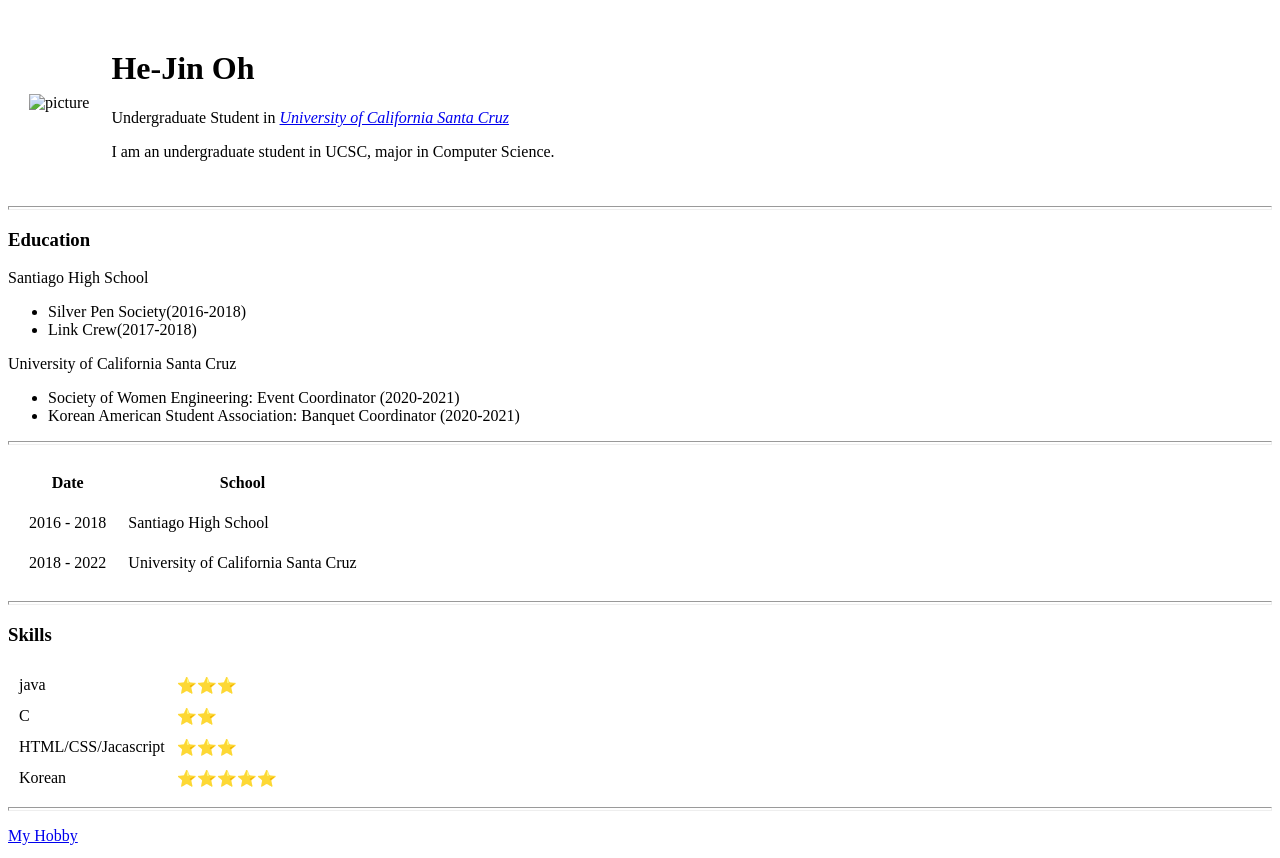
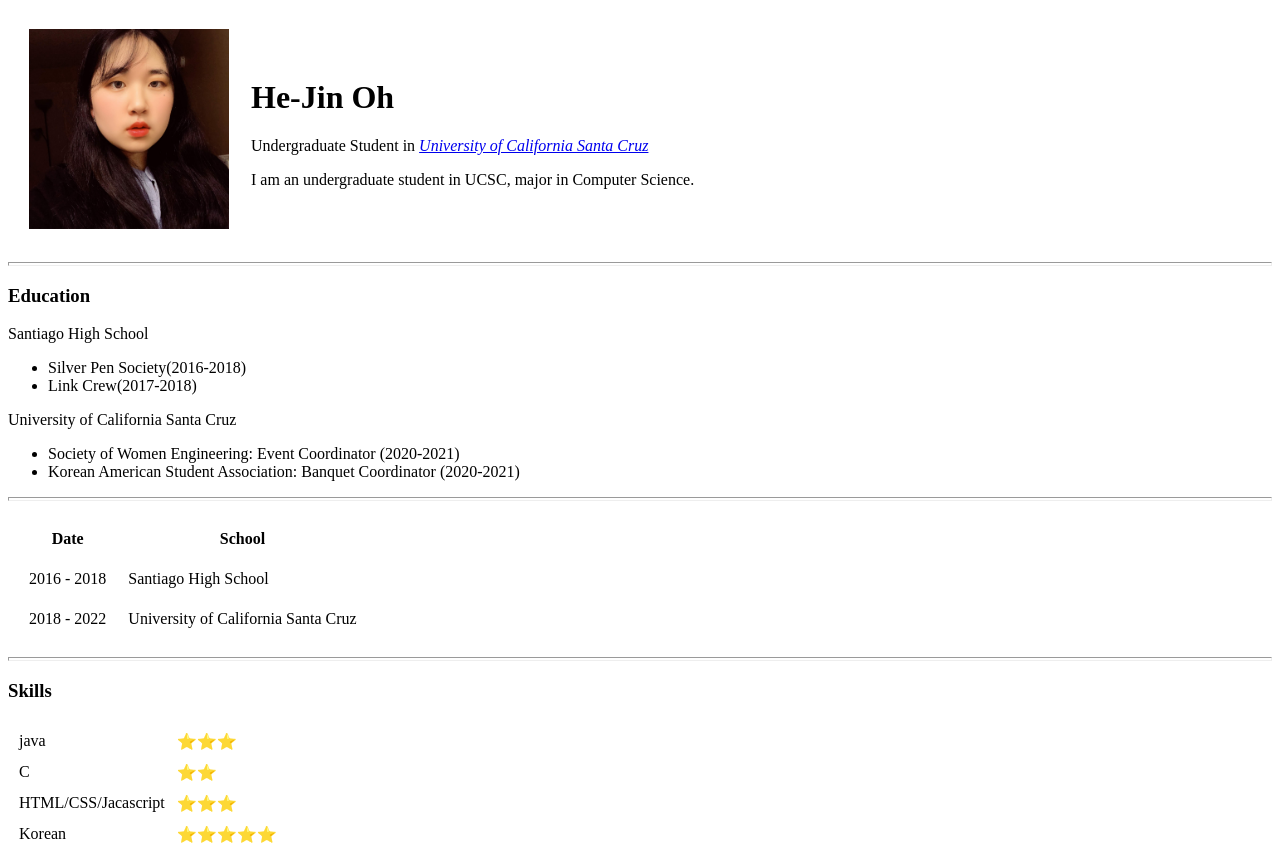
Before and after one commit to hejinoh1014/cv, a plain HTML site: page index.html in a window 1280 px wide. Shown: the top 858 px of the page. Drawn offline with Linux system fonts and the light colour scheme.

Commit message:
Add files via upload

```diff
--- a/index.html
+++ b/index.html
@@ -11,7 +11,7 @@
 <body>
   <table cellspacing="20">
     <tr>
-      <td><img src="IMG_2288.JPG" alt="picture" width="200" height="200"></td>
+      <td><img src="img/IMG_2288.JPG" alt="picture" width="200" height="200"></td>
       <td>
         <h1> He-Jin Oh </h1>
         <p>Undergraduate Student in <a href="https://registrar.ucsc.edu/catalog/programs-courses/program-statements/cmps.html"><em>University of California Santa Cruz</em></a></p>
```
